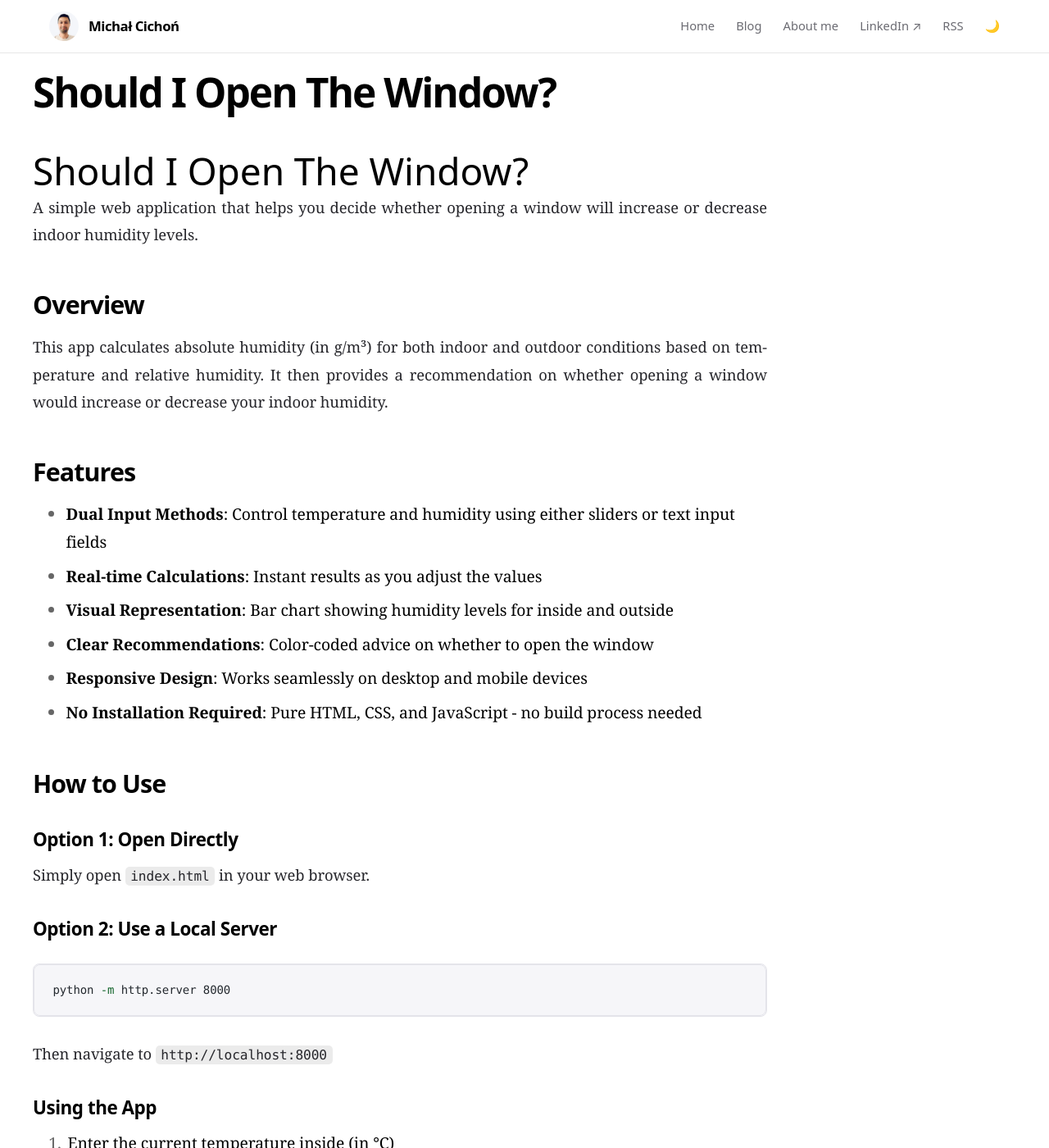
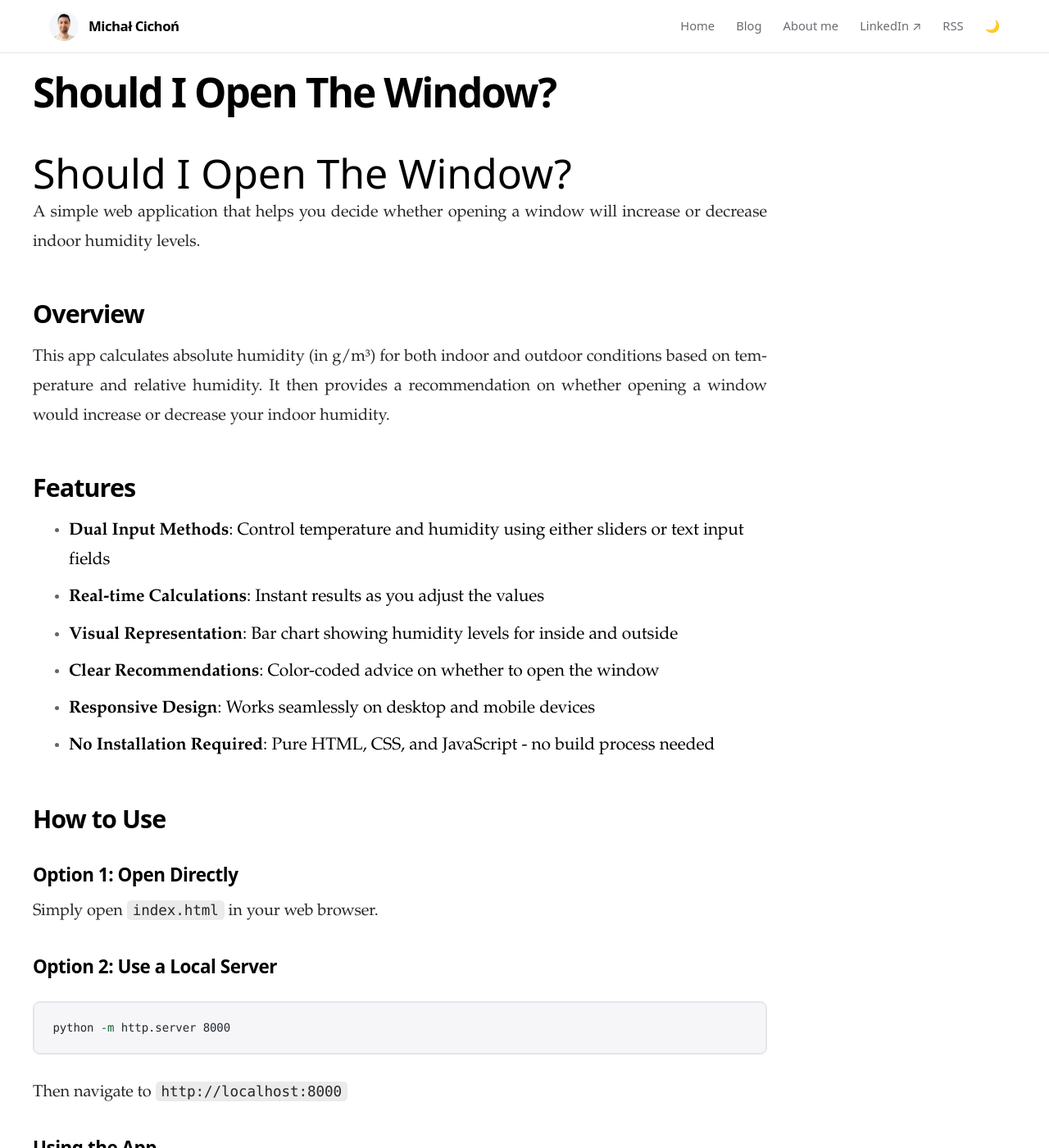
Before and after one commit to michalcichon/michalcichon.github.io, a Jekyll site: the page built from humidity-app/README.md, in a window 1280 px wide and 1400 px high. Shown: the whole window at 82% size. Built offline with Jekyll 4.4.1, drawn with Linux system fonts in a browser that asks for light colours; our own code applies the rules of GitHub Pages for plain Markdown files.

Commit message:
Post typography: bolder lead, old-style serif, larger text (#106)
* Make bold lead paragraph heavier (500 -> 700)

Co-Authored-By: Claude Sonnet 5.5 <noreply@anthropic.com>

* Use old-style serif stack for post body text

Co-Authored-By: Claude Sonnet 5.5 <noreply@anthropic.com>

* Increase post text size to 1.25rem

Co-Authored-By: Claude Sonnet 5.5 <noreply@anthropic.com>

---------

Co-authored-by: Claude Sonnet 5.5 <noreply@anthropic.com>

```diff
--- a/css/main.css
+++ b/css/main.css
@@ -1176,7 +1176,7 @@ html[data-theme="dark"] {
 #main-space article.post .post-content ol { margin-bottom: 1.2em; }
 #main-space article.post .post-content li { margin-bottom: .4em; }
 #main-space article.post .post-content p,
-#main-space article.post .post-content li { font-family: Charter, "Iowan Old Style", Georgia, serif; }
+#main-space article.post .post-content li { font-family: "Iowan Old Style", "Palatino Linotype", Palatino, "URW Palladio L", P052, serif; }
 #main-space article.post .post-content > p,
 #main-space article.post .post-content .book-block p,
 #main-space article.post .post-content li { font-size: 1.05em; }
@@ -1357,10 +1357,10 @@ body { display: flex; flex-direction: column; min-height: 100vh; }
 #main-space article.post .tags span { background: none; border: 1px solid var(--tag-fg, currentColor); border-radius: 999px; padding: .15rem .8rem; }
 #main-space article.post .tags a:hover span { background: var(--tag-bg, rgba(100,100,100,.1)); }
 
-#main-space article.post .post-content { font-size: 1.15rem; letter-spacing: -.005em; }
+#main-space article.post .post-content { font-size: 1.25rem; letter-spacing: -.005em; }
 #main-space article.post .post-content p { font-size: 1em; line-height: 1.8; margin: 0 0 1.4em; color: #26262b; }
 #main-space article.post .post-content > p:first-child { font-size: 1.3em; line-height: 1.6; margin-bottom: 1.6em; }
-#main-space article.post .post-content > p:first-child strong { font-weight: 500; }
+#main-space article.post .post-content > p:first-child strong { font-weight: 700; }
 #main-space article.post .post-content h2 { font-size: 1.9rem; font-weight: 700; line-height: 1.2; letter-spacing: -.03em; margin: 3.25rem 0 1rem; }
 #main-space article.post .post-content h3 { font-size: 1.4rem; font-weight: 650; line-height: 1.25; letter-spacing: -.02em; margin: 2.25rem 0 .75rem; }
 #main-space article.post .post-content h4 { font-size: 1.15rem; font-weight: 650; margin: 1.75rem 0 .5rem; }
```
Also changed, not shown: css/main.min.css.
